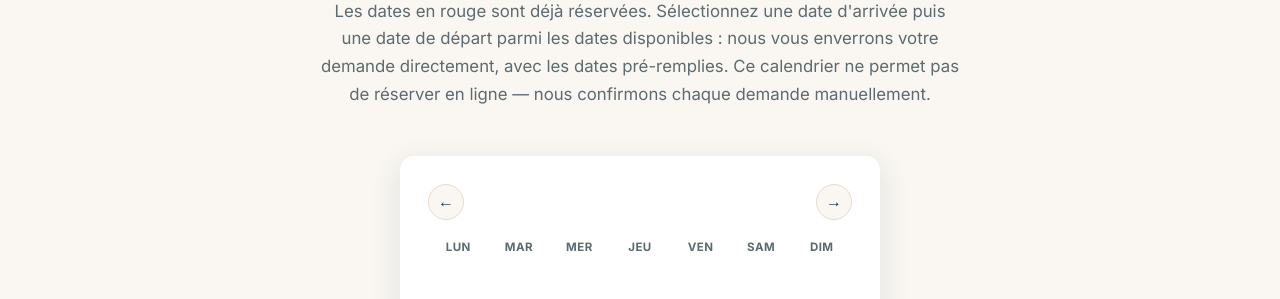
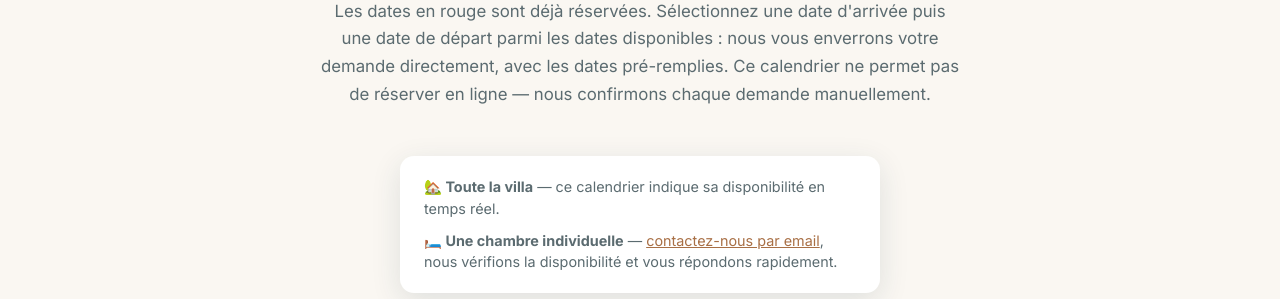
Before and after one commit to locationcarantec-crypto/location, a plain HTML site: page disponibilites.html in a window 1280 px wide. Shown: the part 499-798 px from the top of the page. Drawn offline with nearby package versions, Linux system fonts and the light colour scheme; no server answers.

Commit message:
precision villa vs chambre sur le calendrier

```diff
--- a/disponibilites.html
+++ b/disponibilites.html
@@ -69,6 +69,11 @@
       <p>Les dates en rouge sont déjà réservées. Sélectionnez une date d'arrivée puis une date de départ parmi les dates disponibles : nous vous enverrons votre demande directement, avec les dates pré-remplies. Ce calendrier ne permet pas de réserver en ligne — nous confirmons chaque demande manuellement.</p>
     </div>
 
+    <div class="reveal" style="max-width:480px;margin:0 auto 28px;background:var(--color-white);border-radius:var(--radius-lg);box-shadow:var(--shadow);padding:20px 24px;font-size:0.9rem;line-height:1.5;">
+      <p style="margin-bottom:10px;"><strong>🏡 Toute la villa</strong> — ce calendrier indique sa disponibilité en temps réel.</p>
+      <p style="margin-bottom:0;"><strong>🛏️ Une chambre individuelle</strong> — <a href="contact.html" style="color:var(--color-accent-dark);text-decoration:underline;">contactez-nous par email</a>, nous vérifions la disponibilité et vous répondons rapidement.</p>
+    </div>
+
     <div data-availability-calendar class="reveal"></div>
   </div>
 </section>
```
Also changed, not shown: index.html (+4 -0 lines).
